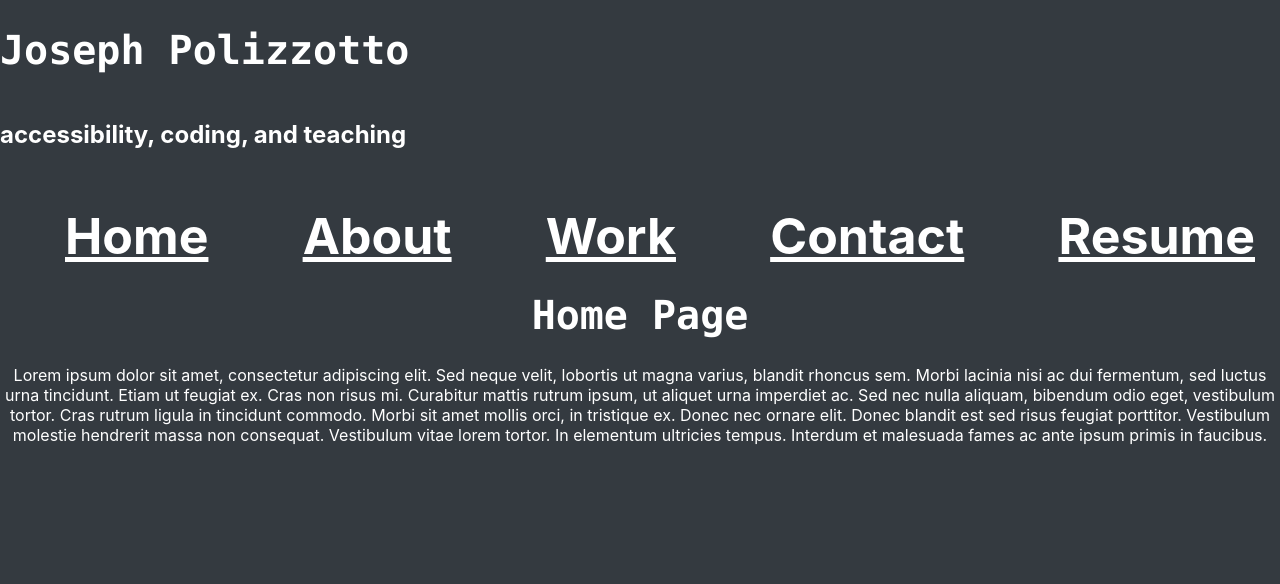
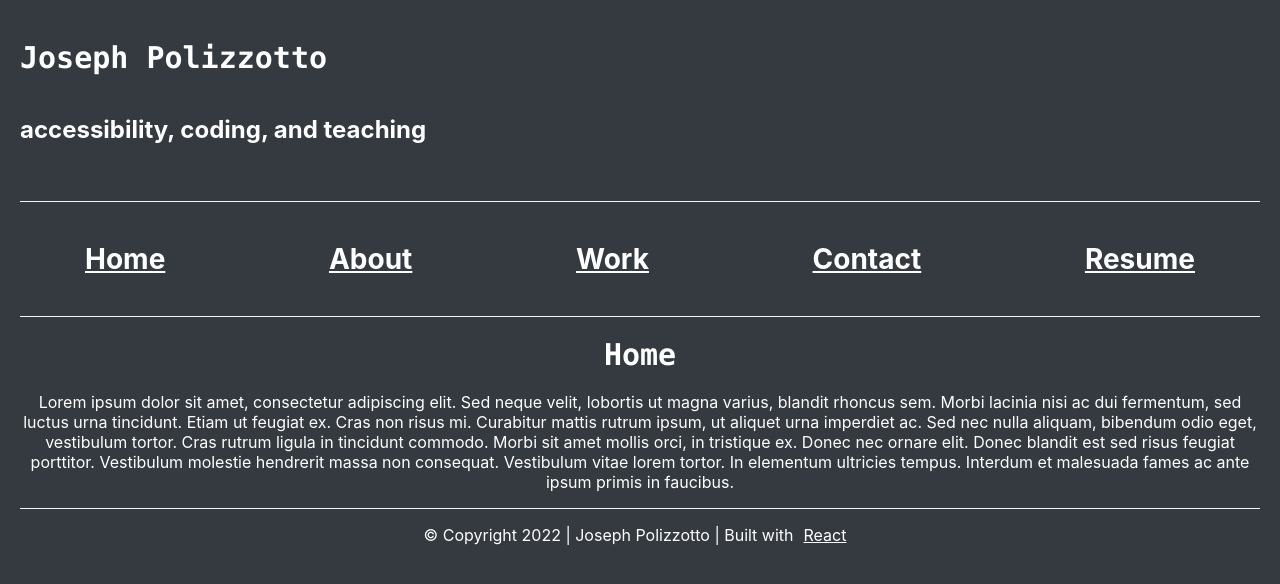
Before and after one commit to polizoto/jpolizzotto-portfolio, a React (Create React App) app: page / in a window 1280 px wide. Shown: the top 584 px of the page. Built offline with nearby package versions, Linux system fonts and the light colour scheme; some icons are missing.

Commit message:
updated CSS

```diff
--- a/public/index.html
+++ b/public/index.html
@@ -24,7 +24,7 @@
       work correctly both with client-side routing and a non-root public URL.
       Learn how to configure a non-root public URL by running `npm run build`.
     -->
-    <title>React App</title>
+    <title>Joseph Polizzotto</title>
   </head>
   <body>
     <noscript>You need to enable JavaScript to run this app.</noscript>
--- a/src/App.css
+++ b/src/App.css
@@ -14,7 +14,7 @@
 }
 
 h1 {
-  font-size: 40px;
+  font-size: 30px;
   font-family: Monaco;
 }
 
@@ -36,6 +36,7 @@ a.skip-main:focus, a.skip-main:active {
 .header {
   display: flex;
   justify-content: space-between;
+
 }
 
 .App-header {
@@ -53,6 +54,14 @@ a.skip-main:focus, a.skip-main:active {
   color: #61dafb;
 }
 
+footer {
+  display: flex;
+  flex-direction: column;
+  align-items: center;
+  justify-content: center;
+  border-top: 1px solid #f4f4f4;
+}
+
 @keyframes App-logo-spin {
   from {
     transform: rotate(0deg);
--- a/src/App.js
+++ b/src/App.js
@@ -45,7 +45,7 @@ const handlePageChange = (page) => setCurrentPage(page);
       {renderPage()}
       </main>
       <footer>
-
+      <p>&copy; Copyright 2022 | Joseph Polizzotto | Built with<a href="https://reactjs.org/" title="React" rel="noreferrer" target="_blank">React</a></p>
       </footer>
     </div>
   );
--- a/src/components/Nav.css
+++ b/src/components/Nav.css
@@ -1,5 +1,11 @@
 nav {
     margin: 7px 0;
+}
+
+.nav-tabs {
+    padding: 40px;
+    border-top: 1px solid #f4f4f4;
+    border-bottom: 1px solid #f4f4f4;
 }
 
 nav ul {
@@ -12,7 +18,7 @@ nav ul {
 
 nav ul li a {
     padding: 10px 25px;
-    font-size: 50px;
+    font-size: 28px;
     color: var(--secondary-color);
     font-weight: bold;
     text-align: center;
--- a/src/components/Nav.js
+++ b/src/components/Nav.js
@@ -2,7 +2,7 @@ import './Nav.css';
 
 function Nav({ currentPage, handlePageChange }) {
     return (
-      <nav>
+      <nav className="app-navigation">
       <ul className="nav nav-tabs">
         <li className="nav-item">
           <a
--- a/src/components/Pages/About.js
+++ b/src/components/Pages/About.js
@@ -1,7 +1,7 @@
 export default function About() {
     return (
       <div>
-        <h1>About Page</h1>
+        <h1>About</h1>
         <p>
           Nunc pharetra finibus est at efficitur. Praesent sed congue diam.
           Integer gravida dui mauris, ut interdum nunc egestas sed. Aenean sed
--- a/src/components/Pages/Contact.js
+++ b/src/components/Pages/Contact.js
@@ -1,7 +1,7 @@
 export default function Contact() {
     return (
       <div>
-        <h1>Contact Page</h1>
+        <h1>Contact</h1>
         <p>
           Integer cursus bibendum sem non pretium. Vestibulum in aliquet sem, quis
           molestie urna. Aliquam semper ultrices varius. Aliquam faucibus sit amet
--- a/src/components/Pages/Home.js
+++ b/src/components/Pages/Home.js
@@ -1,7 +1,7 @@
 export default function Home() {
     return (
       <div>
-        <h1>Home Page</h1>
+        <h1>Home</h1>
         <p>
           Lorem ipsum dolor sit amet, consectetur adipiscing elit. Sed neque
           velit, lobortis ut magna varius, blandit rhoncus sem. Morbi lacinia nisi
--- a/src/index.css
+++ b/src/index.css
@@ -7,6 +7,8 @@ body {
   -moz-osx-font-smoothing: grayscale;
   background-color: #343a40;
   color: white;
+  padding: 20px;
+  display: block;
 }
 
 code {
```
